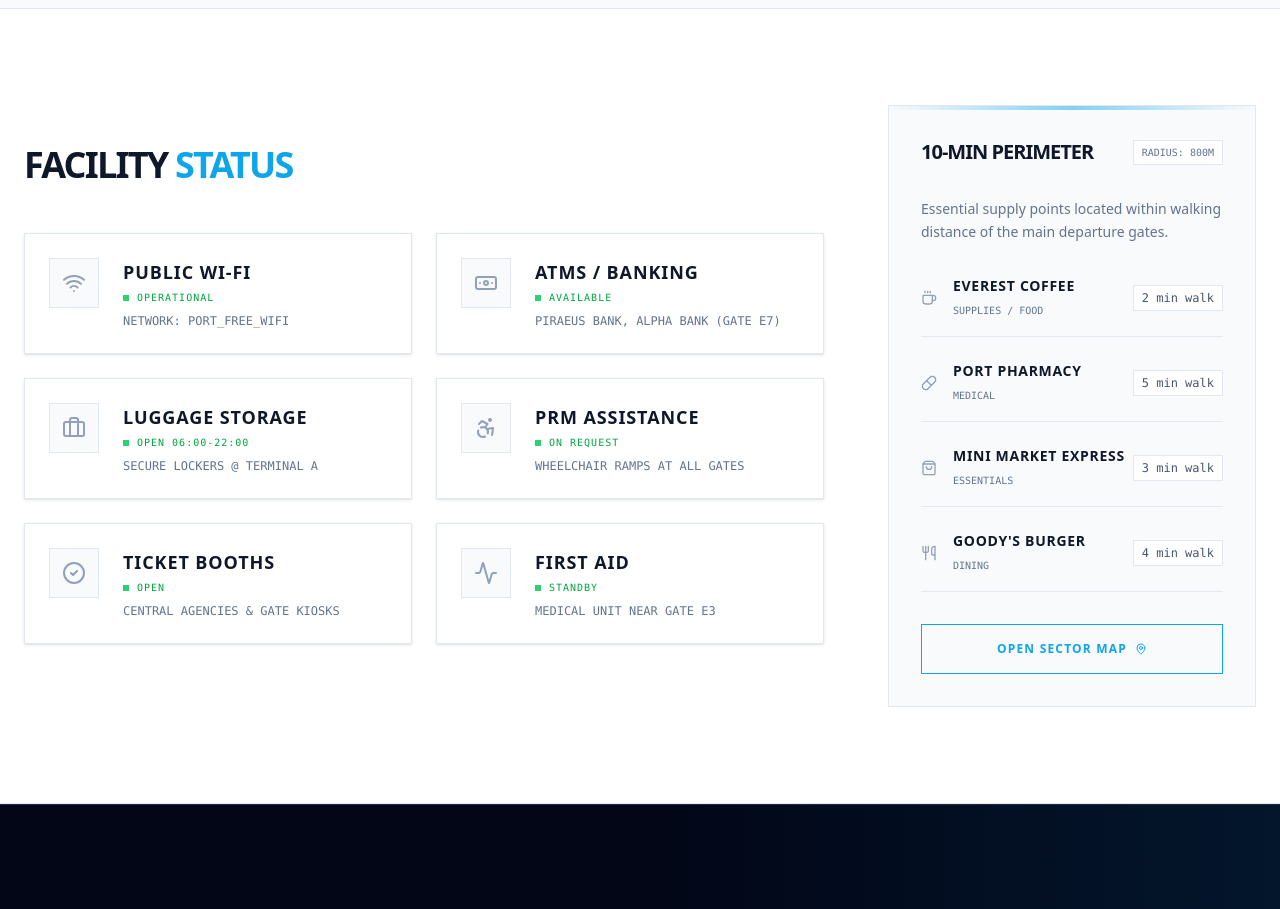
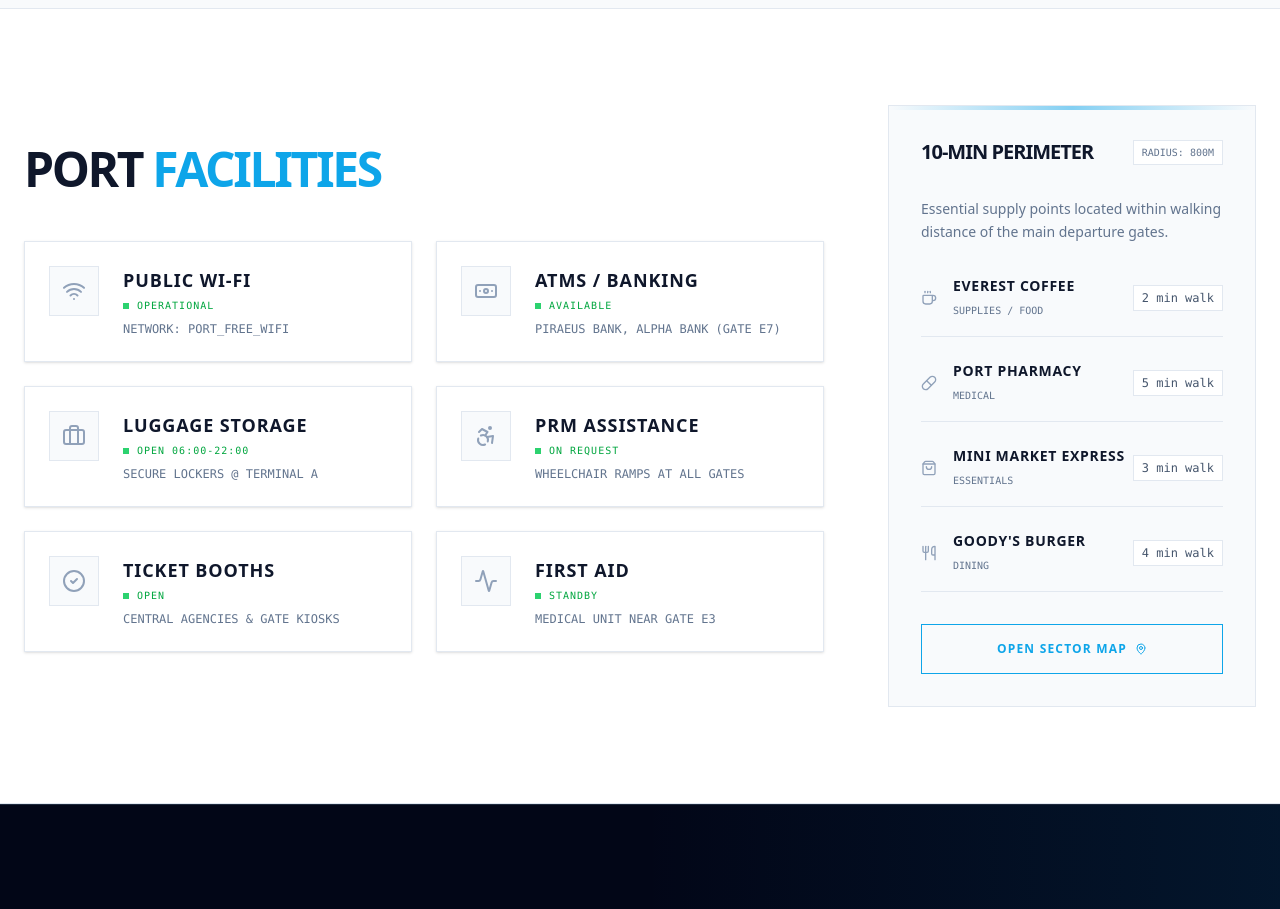
Before and after one commit to st4rkis/aegean-ports, a Next.js app: page /arg in a window 1280 px wide. Shown: the part 4220-5129 px from the top of the page. Built offline with nearby package versions, Linux system fonts and the light colour scheme; no server answers.

Commit message:
edit port facilities name

```diff
--- a/components/sections/FacilitiesLocal.tsx
+++ b/components/sections/FacilitiesLocal.tsx
@@ -23,8 +23,8 @@
           {" "}
           {/* min-w-0 prevents flex blowout */}
           <div className="flex items-center gap-4 mb-10"></div>
-          <h2 className="text-4xl font-black text-slate-900 tracking-tighter uppercase mb-12">
-            Facility <span className="text-[#0EA5E9]">Status</span>
+          <h2 className="text-5xl font-black text-slate-900 tracking-tighter uppercase mb-12">
+            Port <span className="text-[#0EA5E9]">Facilities</span>
           </h2>
           {/* THE SWIPER HYBRID:
             - Mobile: flex + overflow-x-auto (Horizontal Scroll)
```
